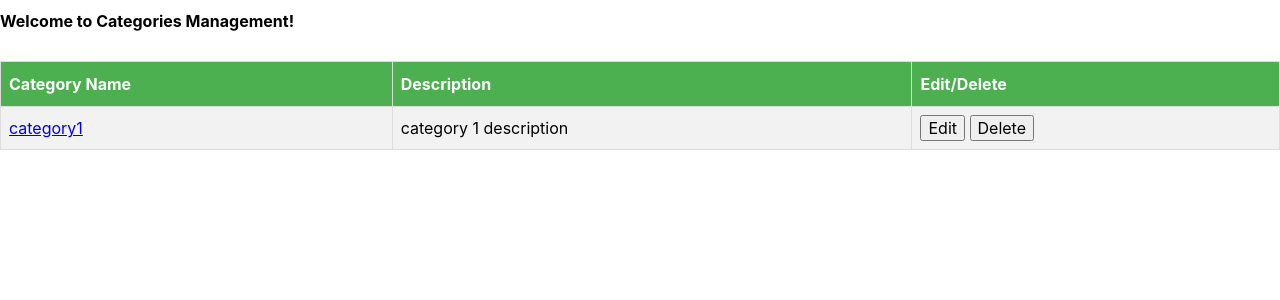
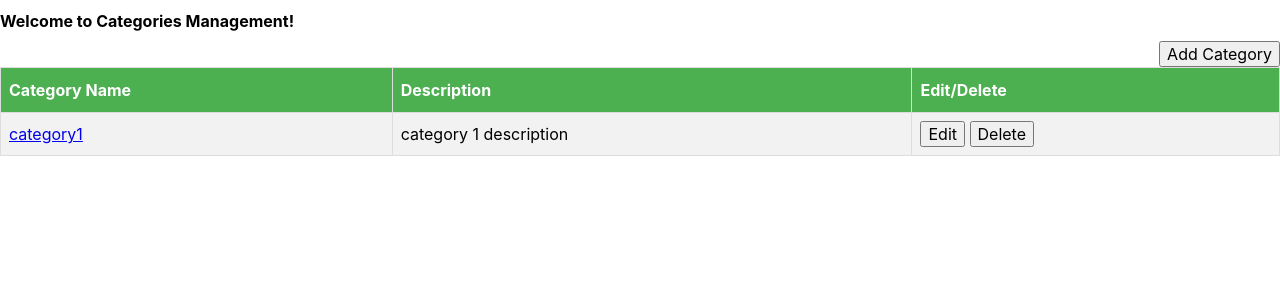
Before and after one commit to anjalielizabeth/loginapp, a Flask app: page /welcome in a window 1280 px wide. Shown: the top 300 px of the page. Run offline with Flask 2, Linux system fonts and the light colour scheme; data comes from the database, SQL or seed files in the repository; some libraries are stand-ins or nearby versions.

Commit message:
updating Categories management page

```diff
--- a/templates/categories.html
+++ b/templates/categories.html
@@ -8,6 +8,9 @@
   <body>
     <div class="container">
       <h1>Welcome to Categories Management!</h2>
+        <input type="submit" id="edit_button" value="Add Category" class="edit" style="float: right;">
+
+
       <br>
      <table id="categories">
       <tr>
```
